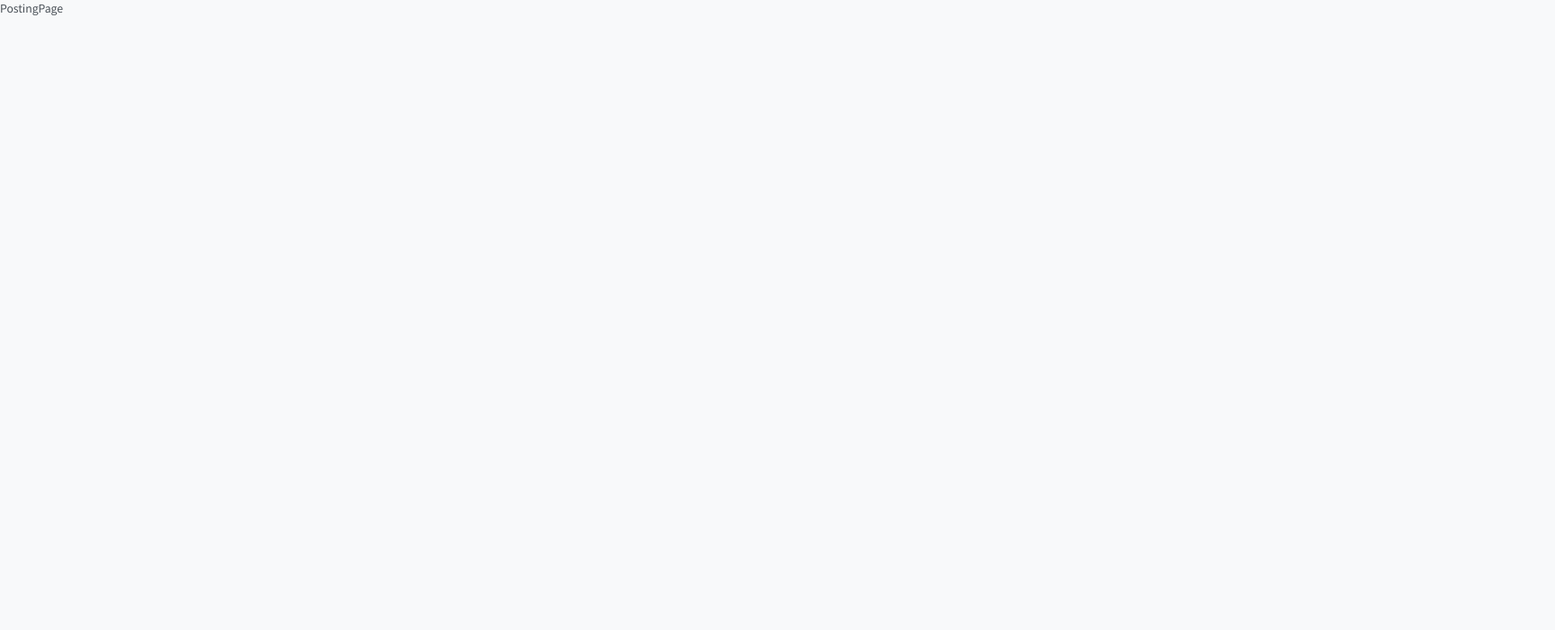
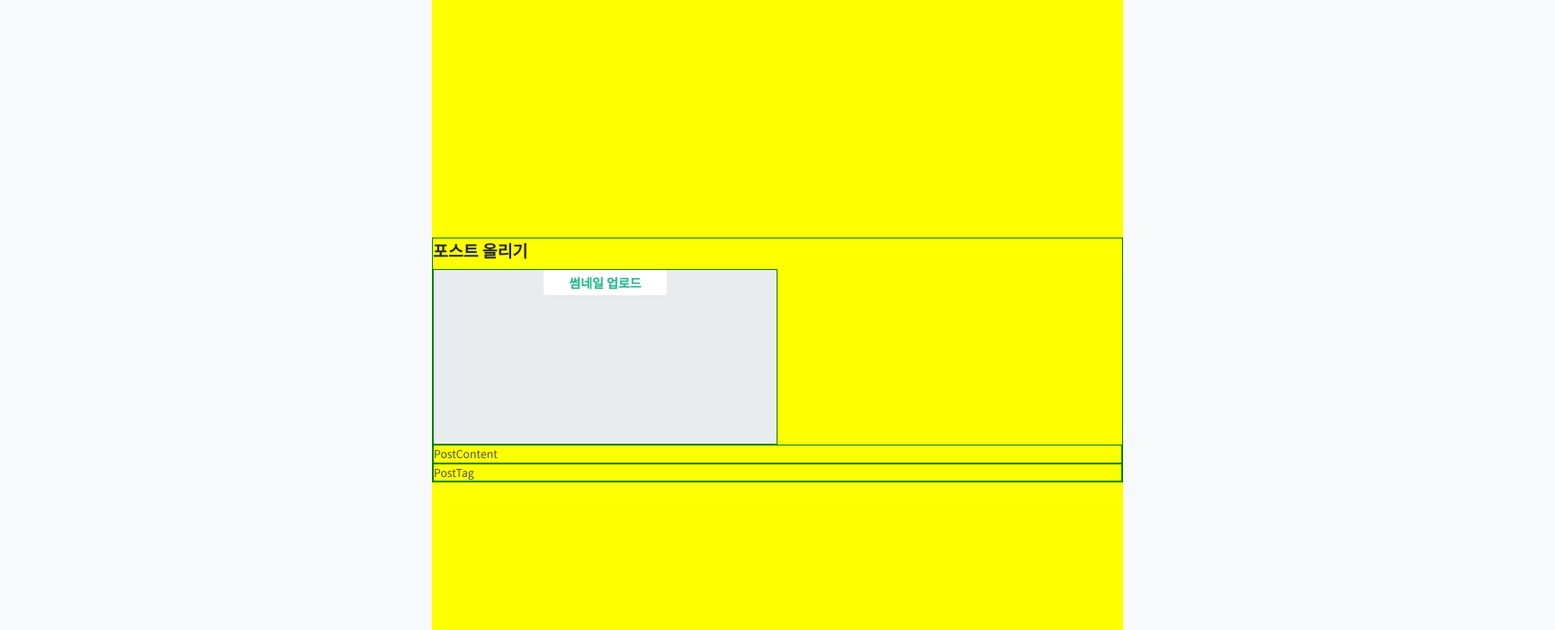
Before and after one commit to YooJinRa/FE_kelog, a React (Create React App) app: page /post in a window 1280 px wide. Shown: the top 700 px of the page at 90% size, 1728 px wide, since content can reach past the window. Built offline with nearby package versions, Linux system fonts and the light colour scheme.

Commit message:
SETTING : PostingPage

```diff
--- a/src/assets/GlobalStyle.jsx
+++ b/src/assets/GlobalStyle.jsx
@@ -5,12 +5,14 @@ const GlobalStyle = createGlobalStyle`
   :root {
     --bg-color: #F8F9FA;
     --subBg-color: #ffffff;
+    --grayBg-color: #E9ECEF;
     --primary-color: #12B886;
     --title-color: #212529;
     --text-color: #495057;
     --subText-color: #868E96;
     --border-style: 1px solid #F1F3F5;
     --subBorder-style: 1px solid #DEE2E6;
+    --shadow-style: rgb(0 0 0 / 3%) 0px 0px 4px 0px;
   }
 
   // reset-css
@@ -35,6 +37,34 @@ const GlobalStyle = createGlobalStyle`
   a {
     text-decoration: none;
   }
+  // :: 타이틀 폰트 설정
+  h3 {
+    font-size: 1.3125rem;
+    font-weight: 700;
+    color: var(--title-color);
+    margin-bottom: 0.5rem;
+  }
+
+  // :: 버튼 스타일(임시 -> 만능버튼 추후 구현)
+  button {
+    border-radius: 4px;
+    box-shadow: rgb(0 0 0 / 2%) 0px 0px 4px;
+    font-size: 1rem;
+    font-weight: 700;
+    padding: 0.25rem 2rem;
+    outline: none;
+    border: none;
+    transition: all 0.125s ease-in 0s;
+    cursor: pointer;
+  }
+  .buttonWhite {
+    background-color: var(--subBg-color);
+    color: var(--primary-color);
+  }
+  .buttonPoint {
+    background-color: var(--primary-color);
+    color: var(--subBg-color);
+  }
 `;
 
 export default GlobalStyle;
--- a/src/components/global/GlobalLayout.jsx
+++ b/src/components/global/GlobalLayout.jsx
@@ -1,7 +1,17 @@
 import React from 'react';
+import styled from 'styled-components';
 
-const globalLayout = () => {
-  return <div>globalLayout</div>;
+const GlobalLayout = ({children}) => {
+  return (
+    <StGlobalLayoutWrap>
+      {children}
+    </StGlobalLayoutWrap>
+  );
 };
 
-export default globalLayout;
+export default GlobalLayout;
+
+const StGlobalLayoutWrap = styled.div`
+  width: 1728px;
+  margin: 0 auto;
+`;
--- a/src/components/posting/PostImage.jsx
+++ b/src/components/posting/PostImage.jsx
@@ -1,7 +1,20 @@
 import React from 'react';
+import styled from 'styled-components';
 
 const PostImage = () => {
-  return <div>PostImage</div>;
+  return (
+    <StPostImageWrap>
+      <button className='buttonWhite'>썸네일 업로드</button>
+    </StPostImageWrap>
+  );
 };
 
 export default PostImage;
+
+const StPostImageWrap = styled.div`
+  width: 50% !important;
+  height: 195px;
+  background-color: var(--grayBg-color);
+  box-shadow: var(--shadow-style);
+  text-align: center;
+`
--- a/src/components/posting/PostingFormContainer.jsx
+++ b/src/components/posting/PostingFormContainer.jsx
@@ -1,7 +1,37 @@
 import React from 'react';
+import PostImage from './PostImage';
+import PostContent from './PostContent';
+import PostTag from './PostTag';
+import styled from 'styled-components';
 
 const PostingFormContainer = () => {
-  return <div>PostingForm</div>;
+  return (
+  <StPostingFormContainer>
+    <div>
+      <h3>포스트 올리기</h3>
+      <PostImage />
+      <PostContent />
+      <PostTag />
+    </div>
+  </StPostingFormContainer>
+  );
 };
 
 export default PostingFormContainer;
+
+const StPostingFormContainer = styled.div`
+  display: flex;
+  flex-direction:row;
+  align-items: center;
+  justify-content: center;
+  width: 768px;
+  height: 100vh;
+  padding: 10px 0;
+  margin: 0 auto;
+  background-color: yellow;
+
+  div {
+    width: 100%;
+    border: 1px solid green;
+  }
+`;
--- a/src/page/PostingPage.jsx
+++ b/src/page/PostingPage.jsx
@@ -1,7 +1,13 @@
 import React from 'react';
+import GlobalLayout from "../components/global/GlobalLayout";
+import PostingFormContainer from '../components/posting/PostingFormContainer';
 
 const PostingPage = () => {
-  return <div>PostingPage</div>;
+  return (
+    <GlobalLayout>
+      <PostingFormContainer />
+    </GlobalLayout>
+  );
 };
 
 export default PostingPage;
```
